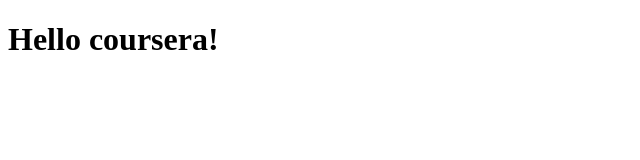
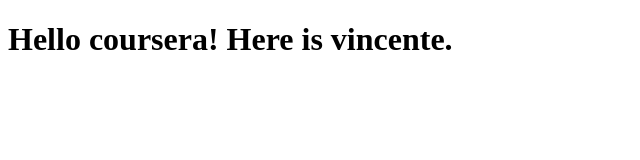
Before and after one commit to chenhuan94/coursera-test, a plain HTML site: page site/index.html in a window 1280 px wide. Shown: the whole page, without its empty margins (0-640 px from the left). Drawn offline with Linux system fonts and the light colour scheme.

Commit message:
Small addition to our page content

```diff
--- a/site/index.html
+++ b/site/index.html
@@ -6,6 +6,6 @@
 	<title>Hello coursera!</title>
 </head>
 <body>
-	<h1>Hello coursera!</h1>
+	<h1>Hello coursera! Here is vincente.</h1>
 </body>
 </html>
```
